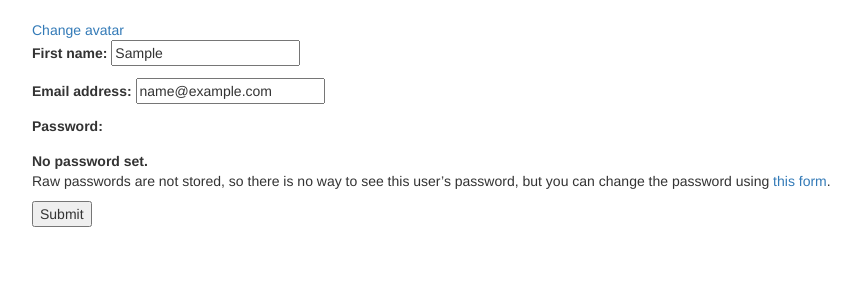
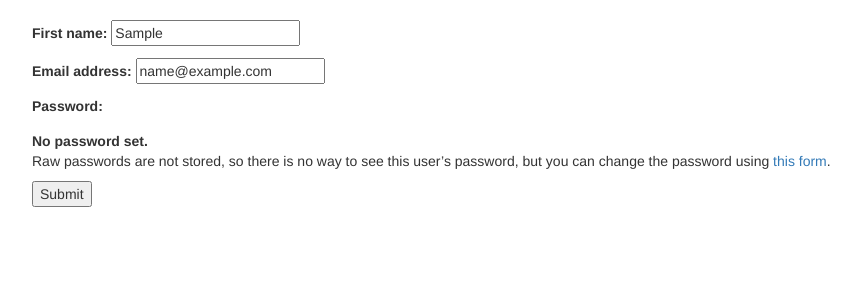
Before and after one commit to Rokfordchez/visitors, a Django app: page /edit/ in a window 1280 px wide. Shown: the part 72-372 px from the top of the page, without its empty margins (38-899 px from the left). Run offline with Django 3.2, Linux system fonts and the light colour scheme; the visitor is signed in with stand-in values (Sample User, id 1); some libraries are stand-ins or nearby versions.

Commit message:
remove change_avatar url

```diff
--- a/templates/edit_profile.html
+++ b/templates/edit_profile.html
@@ -7,7 +7,6 @@
 
 {% block body %}
 <div class="container">
-    <a href="{% url 'avatar_change' %}">Change avatar</a>
     <form method="post">
         {% csrf_token %}
         {{ form.as_p }}
```
